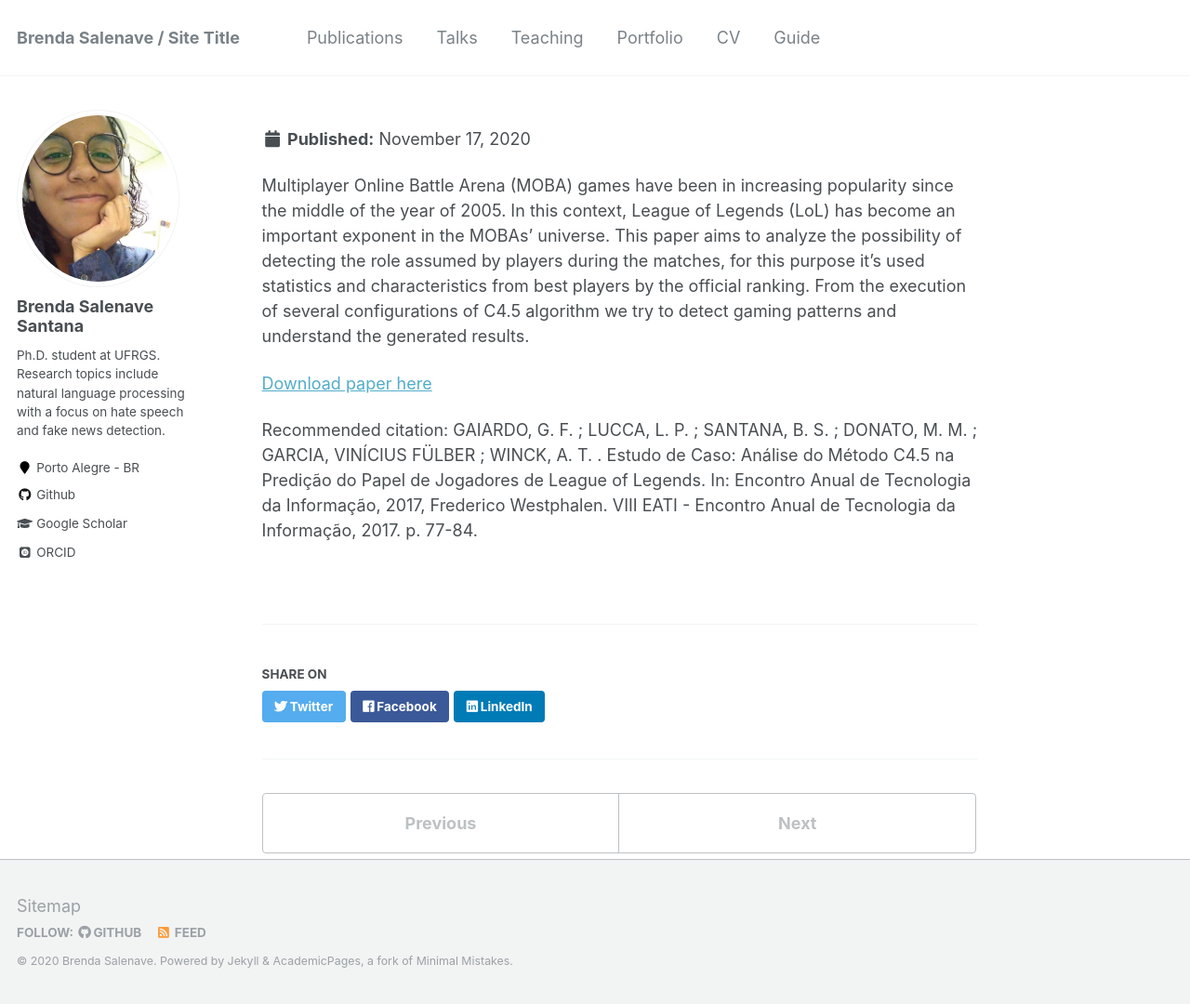
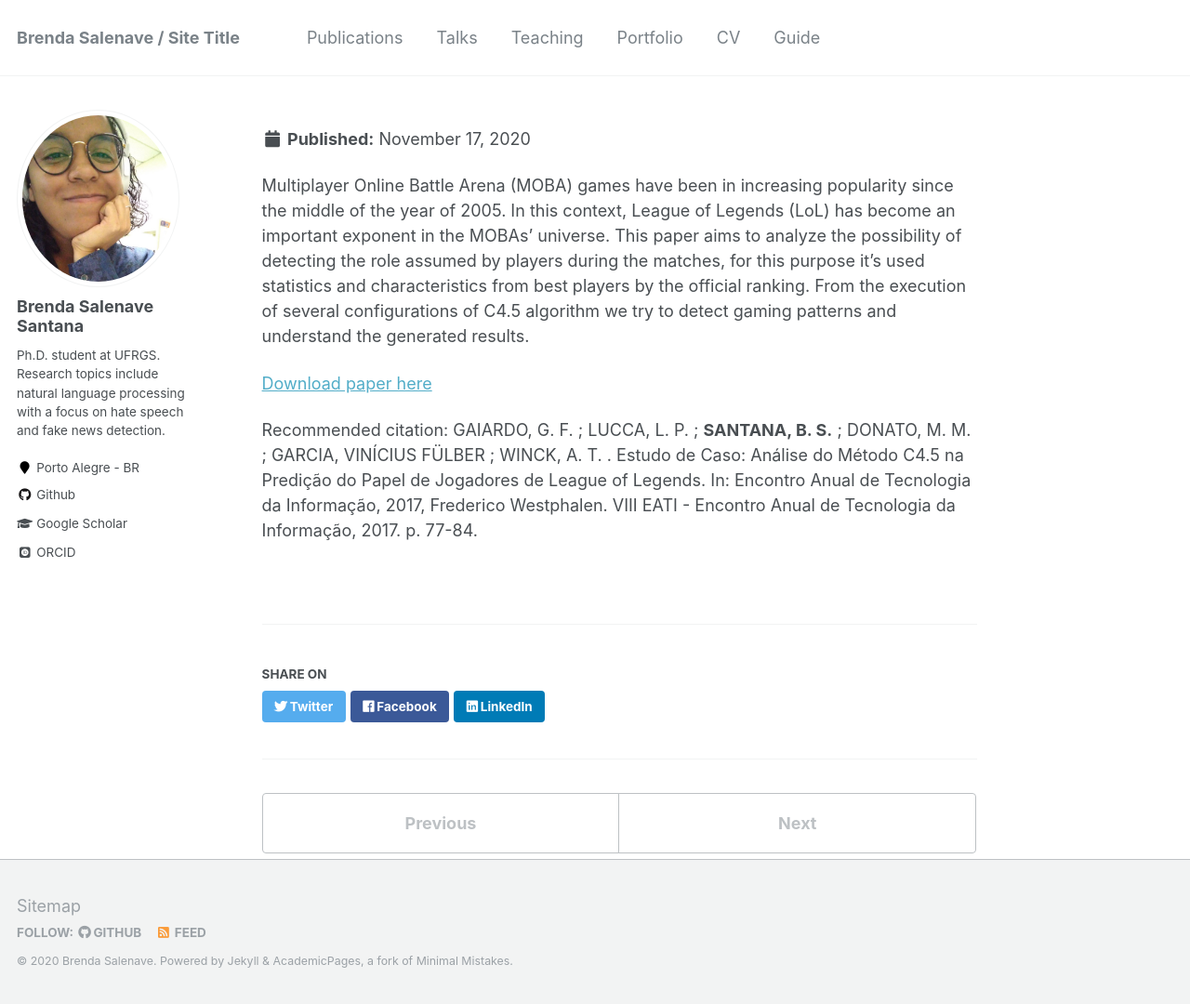
Before and after one commit to brendasalenave/brendasalenave.github.io, a Jekyll site: the page built from _publications/eati.md, in a window 1280 px wide and 1080 px high. Shown: the whole window at 93% size. Built offline with Jekyll 4.4.1, drawn with Linux system fonts in a browser that asks for light colours; some web fonts are replaced.

```diff
--- a/_publications/eati.md
+++ b/_publications/eati.md
@@ -15,4 +15,4 @@ assumed by players during the matches, for this purpose it's used statistics and
 
 [Download paper here](http://2017.eati.info/assets/anais/Longos/L77.pdf)
 
-Recommended citation: GAIARDO, G. F. ; LUCCA, L. P. ; SANTANA, B. S. ; DONATO, M. M. ; GARCIA, VINÍCIUS FÜLBER ; WINCK, A. T. . Estudo de Caso: Análise do Método C4.5 na Predição do Papel de Jogadores de League of Legends. In: Encontro Anual de Tecnologia da Informação, 2017, Frederico Westphalen. VIII EATI - Encontro Anual de Tecnologia da Informação, 2017. p. 77-84.
+Recommended citation: GAIARDO, G. F. ; LUCCA, L. P. ; **SANTANA, B. S.** ; DONATO, M. M. ; GARCIA, VINÍCIUS FÜLBER ; WINCK, A. T. . Estudo de Caso: Análise do Método C4.5 na Predição do Papel de Jogadores de League of Legends. In: Encontro Anual de Tecnologia da Informação, 2017, Frederico Westphalen. VIII EATI - Encontro Anual de Tecnologia da Informação, 2017. p. 77-84.
```
